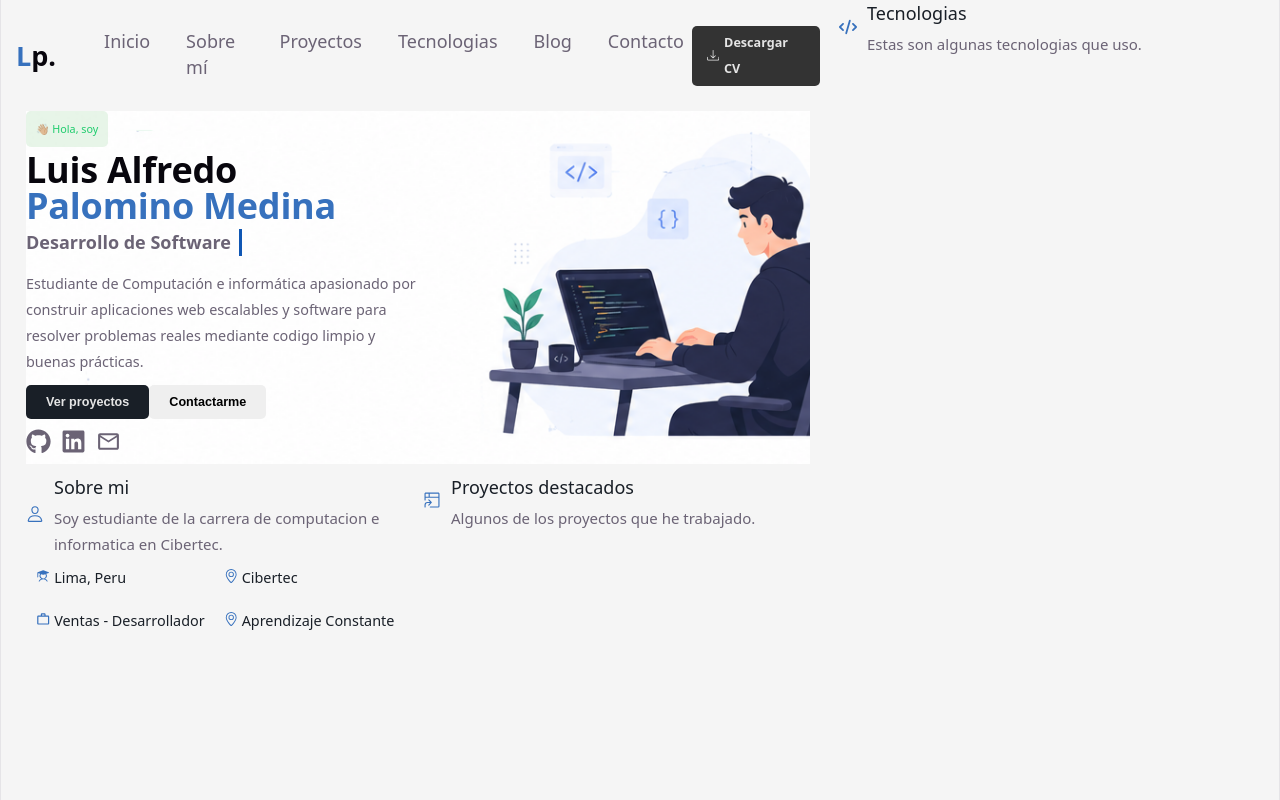
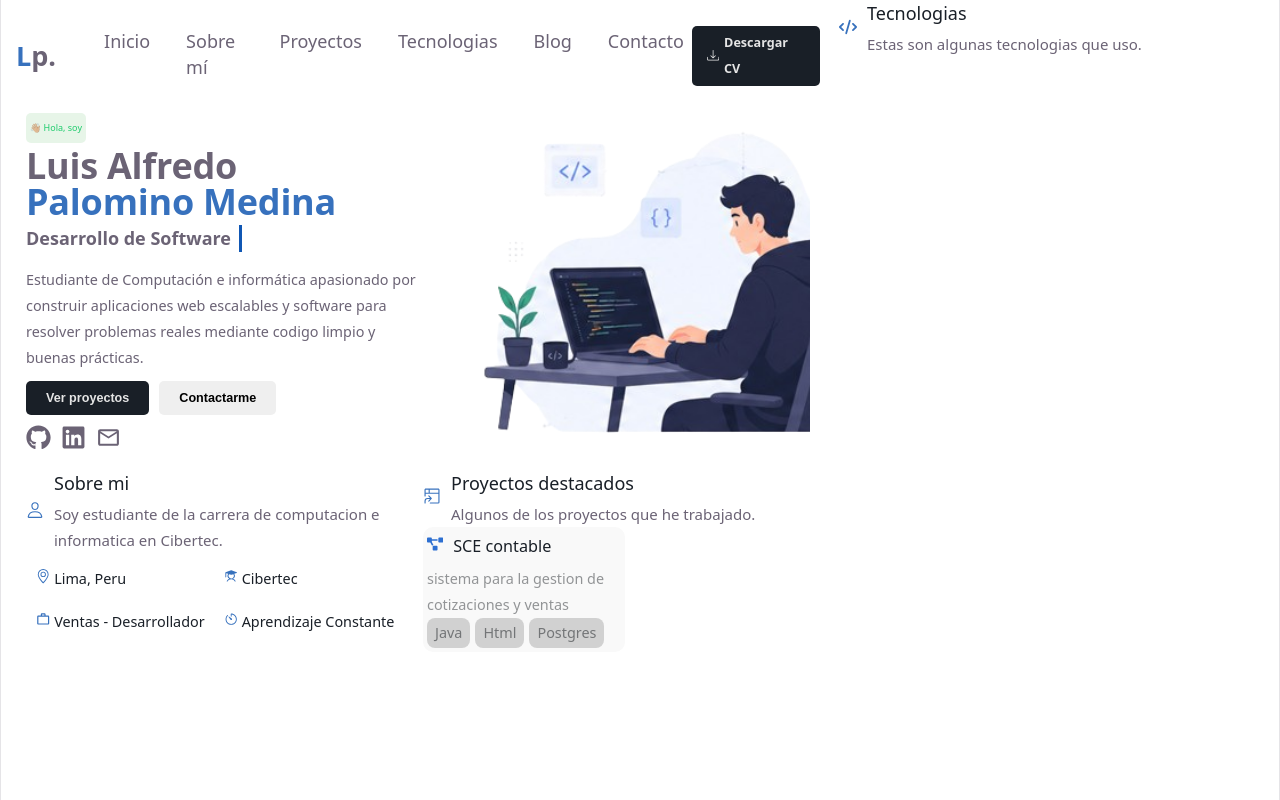
Before and after one commit to LuisPalomin05/LuisPalomin05, a React (Vite) app: page / in a window 1280 px wide. Built offline with nearby package versions, Linux system fonts and the light colour scheme.

Commit message:
Implement code changes to enhance functionality and improve performance

```diff
--- a/src/App.css
+++ b/src/App.css
@@ -1,16 +1,16 @@
 .layout {
   width: 100%;
-  background: #f5f5f5;
+  background: #ffffff;
   display: grid;
   grid:
-    "body right" 1fr
-    / 1fr 440px;
+    "body right" 1fr / 1fr 440px;
   gap: 4px;
 }
 
 .body {
   grid-area: body;
 }
+
 .right {
   grid-area: right;
 }
@@ -62,7 +62,7 @@
   align-items: center;
   gap: 5px;
   font-size: 0.7rem;
-  background-color: var(--accent);
+  background-color: #191f27;
   color: var(--text-w);
   font-weight: bold;
   border-radius: 5px;
@@ -70,7 +70,7 @@
 }
 
 .hero-text {
-  background: url("./assets/wireframe/personedt.png");
+  background: url("./assets/wireframe/personedt-removebg-preview.png");
   background-size: cover;
   background-repeat: no-repeat;
   width: 100%;
@@ -105,9 +105,9 @@
   background-color: #bce4c15d;
   color: #1fcc6d;
   display: inline-block;
-  padding: 5px 10px;
+  padding: 2px 4px;
   border-radius: 5px;
-  font-size: 0.6rem;
+  font-size: 0.5rem;
   cursor: pointer;
 }
 
@@ -117,7 +117,8 @@
   margin: 10px 0px 5px 0px;
 }
 
-.surname, .elementIcon {
+.surname,
+.elementIcon {
   color: #3771bd;
 }
 
@@ -131,6 +132,12 @@
 .legend {
   width: 50%;
   font-size: 0.8rem;
+}
+
+.btns-hero {
+  display: flex;
+  flex-direction: row;
+  gap: 10px;
 }
 
 .btns-hero button {
@@ -172,22 +179,23 @@
   font-weight: 500;
 }
 
-.elementItem{
+.elementItem {
   min-height: 35px;
   border-radius: 8px;
   font-size: 0.8rem;
   color: #191f27;
   font-weight: 500;
+  display: flex;
   align-items: center;
   cursor: pointer;
 }
 
-.elementItem:hover{
-background: #dfdede6b;
+.elementItem:hover {
+  background: #dfdede6b;
 }
 
 
-.itemAbouts{
+.itemAbouts {
   display: grid;
   grid-template-rows: repeat(2, 1fr);
   grid-template-columns: repeat(2, 1fr);
@@ -220,3 +228,41 @@ background: #dfdede6b;
   color: #191f27;
   font-weight: 500;
 }
+
+.cardProject{
+  display: flex;
+  flex-direction: column;
+  gap: 5px;
+  width: 50%;
+  padding: 4px;
+  border-radius: 10px;
+  background: rgb(249, 249, 249);
+}
+
+.cardProjectTitle{
+  font-size: .9rem;
+  font-weight: 500;
+  color: #191f27;
+  height: 30px;
+  display: flex;
+  align-items: center;
+  gap: 10px;
+}
+
+.cardProjectInfo{
+  color: #929496;
+  font-size: .8rem;
+}
+
+.contentTagProject{
+  display: flex;
+  flex-direction: row;
+  gap: 5px;
+}
+.tagProject{
+  background: #a6a6a67c;
+  border-radius: 8px;
+  padding: 2px 8px;
+  color: #737577;
+  font-size: .8rem;
+}
--- a/src/App.jsx
+++ b/src/App.jsx
@@ -3,14 +3,14 @@ import Aside from "./components/Aside";
 import "./App.css";
 
 function App() {
-  return <section class="layout">
-  <div class="body">
-    <Home />
-  </div>
-  <div class="right">
-    <Aside />
-  </div>
-</section>;
+  return <section className="layout">
+    <div className="body">
+      <Home />
+    </div>
+    <div className="right">
+      <Aside />
+    </div>
+  </section>;
 }
 
 export default App;
--- a/src/components/HeroTextAbout.jsx
+++ b/src/components/HeroTextAbout.jsx
@@ -4,6 +4,8 @@ import { GoProjectSymlink } from "react-icons/go";
 import { BsGeoAlt } from "react-icons/bs";
 import { MdWorkOutline } from "react-icons/md";
 import { PiStudentFill } from "react-icons/pi";
+import { IoIosTimer } from "react-icons/io";
+import { FaProjectDiagram } from "react-icons/fa";
 
 const HeroTextAbout = () => {
   const AboutSubtitle = [
@@ -13,12 +15,12 @@ const HeroTextAbout = () => {
 
   const AboutElements = [
     {
-      icon: <PiStudentFill />,
+      icon: <BsGeoAlt />,
       titulos: "Lima, Peru",
       texto: "I ❤️ Peru",
     },
     {
-      icon: <BsGeoAlt />,
+      icon: <PiStudentFill />,
       titulos: "Cibertec",
       texto: "Cursado : 2022 - Actualidad",
     },
@@ -28,11 +30,20 @@ const HeroTextAbout = () => {
       texto: "Torque-G46 : 2024 - Actualidad",
     },
     {
-      icon: <BsGeoAlt />,
+      icon: <IoIosTimer />,
       titulos: "Aprendizaje Constante",
       texto: "Me gusta aprender nuevas tecnologias :)",
     },
   ];
+
+  const PROYECTSELEMENTS = [
+    {
+      icon: <FaProjectDiagram />,
+      nombre: "SCE contable",
+      informacion: "sistema para la gestion de cotizaciones y ventas",
+      tags: ['Java', 'Html', 'Postgres'],
+    }
+  ]
 
   return (
     <div className="hero-text-about">
@@ -61,6 +72,33 @@ const HeroTextAbout = () => {
           text={"Proyectos destacados"}
           subtitle={AboutSubtitle[1]}
         />
+
+        {
+          PROYECTSELEMENTS.map((elmt, index) => {
+            return (
+              <div key={index} className="cardProject">
+                <div className="cardProjectTitle">
+                 <span style={{color:'#2d6fd1'}}>{elmt.icon} </span> {elmt.nombre}
+                </div>
+                <div>
+                  <p className="cardProjectInfo">{elmt.informacion}</p>
+                  <div className="contentTagProject">
+                    {
+                      elmt.tags.map((itm, idx) => {
+                        return (
+                          <div key={idx} className="tagProject">
+                            {itm}
+                          </div>
+                        )
+                      })
+                    }
+                  </div>
+                </div>
+              </div>
+            )
+          })
+        }
+
       </div>
     </div>
   );
--- a/src/index.css
+++ b/src/index.css
@@ -65,7 +65,7 @@ h1,
 h2 {
   font-family: var(--heading);
   font-weight: 500;
-  color: var(--text-h);
+
 }
 
 h1 {
```
Also changed, not shown: src/assets/wireframe/personedt-removebg-preview.png (added).
